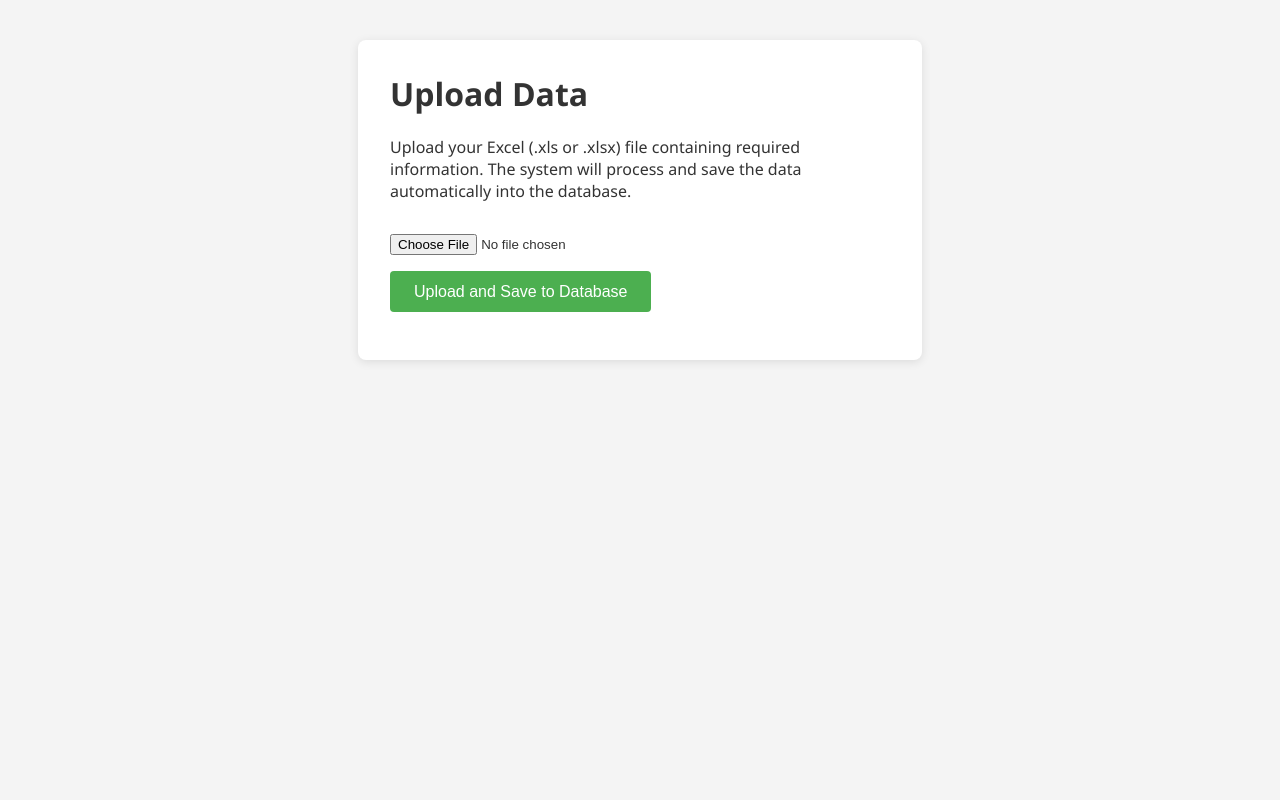
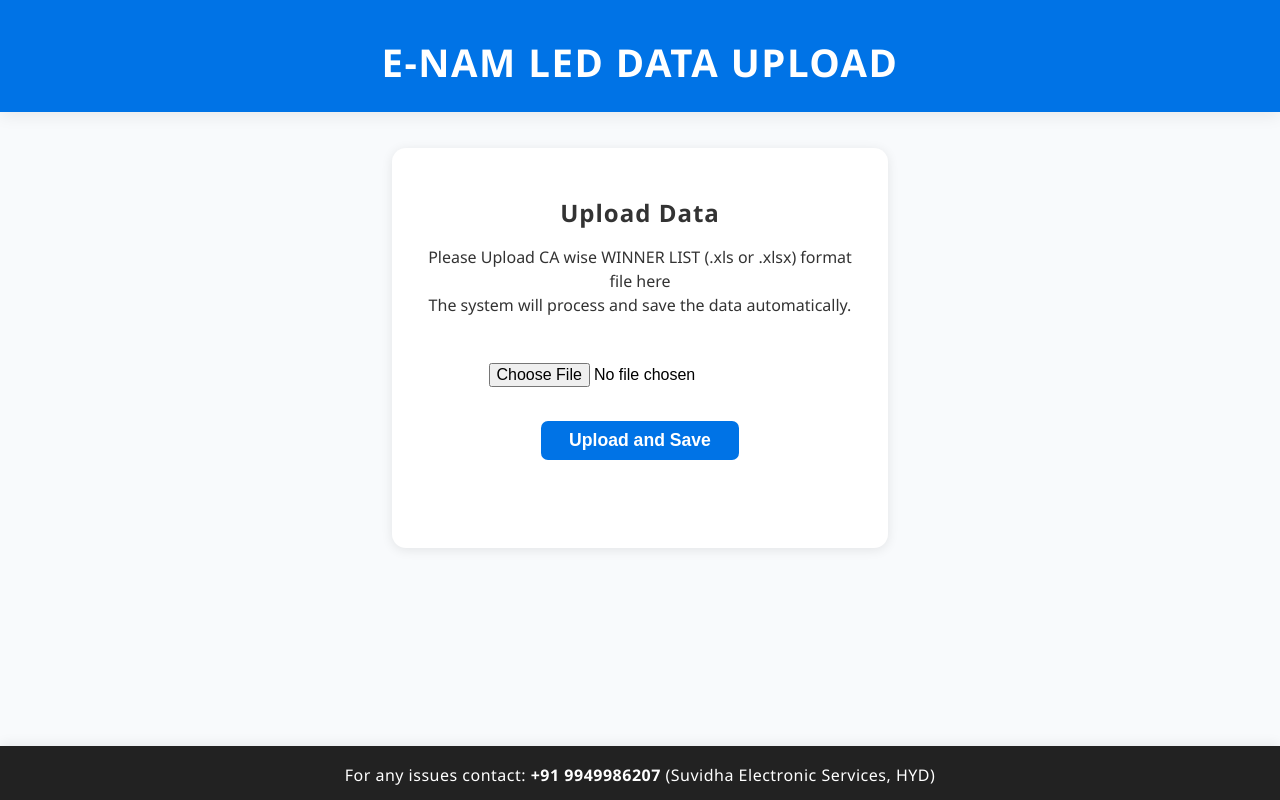
Before and after one commit to Yashwanth1199/my-node-app-2, a website: page public/index.html in a window 1280 px wide. Drawn offline with Linux system fonts and the light colour scheme.

Commit message:
made changes on UI for better experience

```diff
--- a/public/index.html
+++ b/public/index.html
@@ -2,23 +2,31 @@
 <html lang="en">
 <head>
   <meta charset="UTF-8">
-  <title>Upload Trade Data</title>
+  <title>E-NAM LED DATA UPLOAD</title>
+  <meta name="viewport" content="width=device-width, initial-scale=1.0">
   <link rel="stylesheet" href="style.css">
 </head>
 <body>
-
+  <div class="page-title">
+    E-NAM LED DATA UPLOAD
+  </div>
   <div class="container">
     <h1>Upload Data</h1>
-    <p>Upload your Excel (.xls or .xlsx) file containing required information. The system will process and save the data automatically into the database.</p>
+    <p>Please Upload CA wise WINNER LIST (.xls or .xlsx) format file here <br>
+       The system will process and save the data automatically.</p>
 
     <form id="uploadForm" enctype="multipart/form-data">
       <input type="file" name="file" accept=".xls,.xlsx" required />
       <br>
-      <button type="submit">Upload and Save to Database</button>
+      <button type="submit">Upload and Save</button>
     </form>
 
     <p id="status" class="status"></p>
   </div>
+
+  <footer>
+    For any issues contact: <b>+91 9949986207</b> (Suvidha Electronic Services, HYD)
+  </footer>
 
   <script>
     const uploadForm = document.getElementById('uploadForm');
@@ -34,7 +42,7 @@
         return;
       }
 
-      statusEl.textContent = 'Processing...';
+      statusEl.textContent = 'Wait for 15-20 minutes for processing';
       const formData = new FormData(uploadForm);
 
       try {
@@ -51,6 +59,5 @@
       }
     });
   </script>
-
 </body>
 </html>
--- a/public/style.css
+++ b/public/style.css
@@ -1,43 +1,92 @@
 body {
-      font-family: "Segoe UI", sans-serif;
-      background: #f4f4f4;
-      padding: 2rem;
-      color: #333;
+      background: #f8fafc;
+      font-family: 'Segoe UI', Arial, sans-serif;
+      margin: 0;
+      padding: 0;
+      min-height: 100vh;
+      display: flex;
+      flex-direction: column;
     }
-
+    .page-title {
+      background: #0073e6;
+      color: #fff;
+      text-align: center;
+      padding: 36px 10px 24px 10px;
+      font-size: 2.4rem;
+      font-weight: 700;
+      letter-spacing: 1.5px;
+      box-shadow: 0 4px 16px rgba(0,0,0,0.07);
+      margin-bottom: 0;
+    }
     .container {
       background: #fff;
-      max-width: 500px;
-      margin: auto;
-      padding: 2rem;
-      border-radius: 8px;
-      box-shadow: 0 2px 10px rgba(0, 0, 0, 0.1);
+      max-width: 440px;
+      margin: 36px auto 24px auto;
+      padding: 32px 28px 24px 28px;
+      border-radius: 14px;
+      box-shadow: 0 2px 12px rgba(0,0,0,0.09);
+      text-align: center;
     }
-
-    h1 {
-      margin-top: 0;
+    .container h1 {
+      color: #333;
+      font-size: 1.5rem;
+      margin-bottom: 10px;
+      letter-spacing: 1px;
     }
-
+    .container p {
+      color: #333;
+      font-size: 1rem;
+      margin-bottom: 22px;
+      line-height: 1.5;
+    }
     input[type="file"] {
-      margin-top: 1rem;
-      margin-bottom: 1rem;
+      margin-top: 18px;
+      margin-bottom: 18px;
+      padding: 6px 0;
+      font-size: 1rem;
     }
-
-    button {
-      background-color: #4CAF50;
-      color: white;
+    button[type="submit"] {
+      background: #0073e6;
+      color: #fff;
       border: none;
-      padding: 0.7rem 1.5rem;
+      border-radius: 7px;
+      padding: 9px 28px;
+      font-size: 1.1rem;
+      font-weight: 600;
+      cursor: pointer;
+      transition: background 0.2s;
+      margin-top: 10px;
+    }
+    button[type="submit"]:hover {
+      background: #0062c4;
+    }
+    .status {
+      margin-top: 18px;
+      font-size: 1.05rem;
+      font-weight: 500;
+      min-height: 24px;
+    }
+    footer {
+      margin-top: auto;
+      background: #222;
+      color: #fff;
+      text-align: center;
+      padding: 18px 10px 14px 10px;
       font-size: 1rem;
-      border-radius: 4px;
-      cursor: pointer;
+      letter-spacing: 0.5px;
+      box-shadow: 0 -2px 12px rgba(0,0,0,0.07);
     }
-
-    button:disabled {
-      background-color: #ccc;
+    @media (max-width: 520px) {
+      .container {
+        max-width: 96vw;
+        padding: 18px 6vw 16px 6vw;
+      }
+      .page-title {
+        font-size: 1.4rem;
+        padding: 24px 4vw 14px 4vw;
+      }
+      footer {
+        font-size: 0.98rem;
+        padding: 14px 4vw 10px 4vw;
+      }
     }
-
-    .status {
-      margin-top: 1rem;
-      font-weight: bold;
-    }
```
